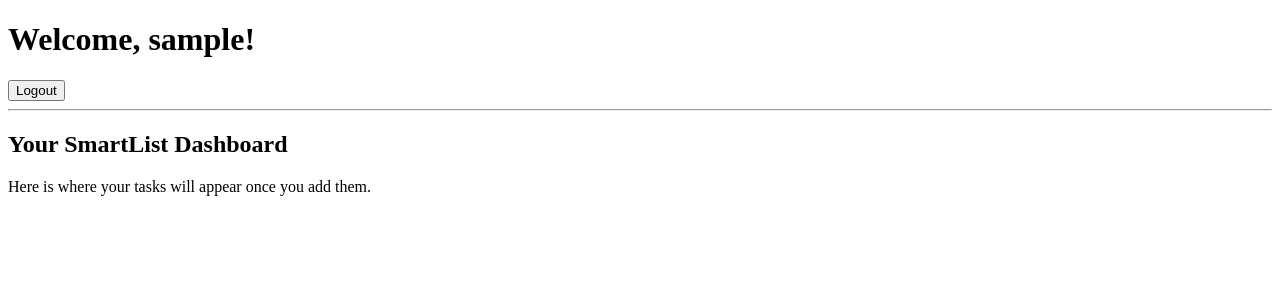
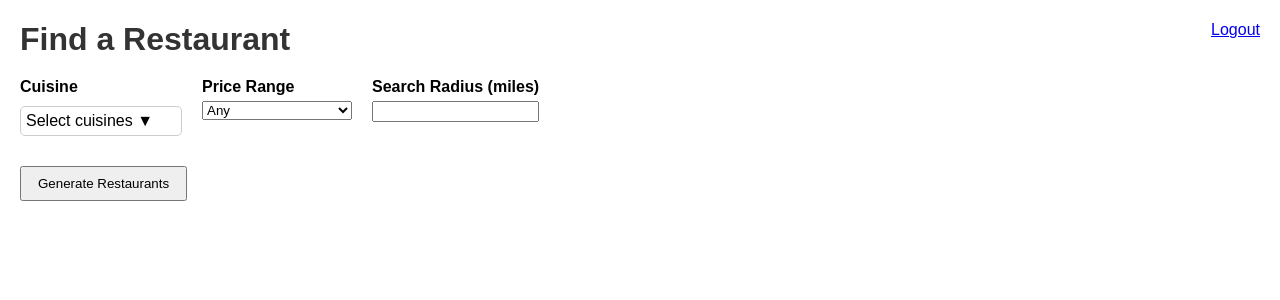
Before and after one commit to Amrink/SmartList, a Django app: page / in a window 1280 px wide. Shown: the top 300 px of the page. Run offline with Django 5.2, Linux system fonts and the light colour scheme; the visitor is signed in with stand-in values (Sample User, id 1).

Commit message:
restaurant picker MVP

```diff
--- a/core/forms.py
+++ b/core/forms.py
@@ -1,7 +1,11 @@
-# core/forms.py
 from django import forms
 from django.contrib.auth.forms import UserCreationForm
 from django.contrib.auth.models import User
+
+
+# ======================
+# AUTH / SIGN UP FORM
+# ======================
 
 class SignUpForm(UserCreationForm):
     email = forms.EmailField(required=True)
@@ -9,3 +13,55 @@
     class Meta:
         model = User
         fields = ("username", "email", "password1", "password2")
+
+
+# ======================
+# RESTAURANT FILTER FORM
+# ======================
+
+CUISINE_CHOICES = [
+    ("mexican", "Mexican"),
+    ("italian", "Italian"),
+    ("japanese", "Japanese"),
+    ("indian", "Indian"),
+    ("chinese", "Chinese"),
+    ("thai", "Thai"),
+    ("korean", "Korean"),
+    ("american", "American"),
+    ("mediterranean", "Mediterranean"),
+    ("middle_eastern", "Middle Eastern"),
+    ("vietnamese", "Vietnamese"),
+    ("greek", "Greek"),
+    ("french", "French"),
+]
+
+PRICE_CHOICES = [
+    ("", "Any"),
+    ("1", "$"),
+    ("2", "$$"),
+    ("3", "$$$"),
+    ("4", "$$$$"),
+]
+
+
+class RestaurantFilterForm(forms.Form):
+    price_range = forms.ChoiceField(
+        choices=PRICE_CHOICES,
+        required=False,
+        label="Price Range"
+    )
+
+    radius = forms.IntegerField(
+        required=False,
+        min_value=1,
+        max_value=50,
+        label="Search Radius (miles)",
+        help_text="1–50 miles"
+    )
+
+    cuisine = forms.MultipleChoiceField(
+        choices=CUISINE_CHOICES,
+        required=False,
+        widget=forms.CheckboxSelectMultiple,
+        label="Cuisine Type"
+    )
--- a/core/views.py
+++ b/core/views.py
@@ -1,13 +1,56 @@
 # core/views.py
 from django.shortcuts import render, redirect
 from django.contrib.auth.decorators import login_required
-from django.contrib.auth.views import LoginView, LogoutView
+from django.contrib.auth.views import LoginView
 from django.contrib.auth import login
-from .forms import SignUpForm  # we’ll create this next
+from .forms import SignUpForm, RestaurantFilterForm
+
+# Mock restaurant data
+RESTAURANTS = [
+    {"name": "Pasta Palace", "cuisine": "italian", "price": "$$", "rating": 4.7, "distance": 1.2},
+    {"name": "Sushi World", "cuisine": "japanese", "price": "$$$", "rating": 4.8, "distance": 2.0},
+    {"name": "Curry House", "cuisine": "indian", "price": "$", "rating": 4.5, "distance": 3.5},
+    {"name": "Taco Town", "cuisine": "mexican", "price": "$", "rating": 4.3, "distance": 1.5},
+    {"name": "Dragon Express", "cuisine": "chinese", "price": "$$", "rating": 4.6, "distance": 4.0},
+]
 
 @login_required
 def home(request):
-    return render(request, "home.html")
+    results = None
+    top_restaurants = None
+
+    if request.method == "POST":
+        form = RestaurantFilterForm(request.POST)
+        if form.is_valid():
+            results = form.cleaned_data
+
+            # Filter restaurants based on selected filters
+            filtered = RESTAURANTS
+
+            # Cuisine filter (multiple)
+            cuisines = results.get("cuisine")
+            if cuisines:
+                filtered = [r for r in filtered if r["cuisine"] in cuisines]
+
+            # Price range filter
+            price = results.get("price_range")
+            if price:
+                filtered = [r for r in filtered if r["price"] == price]
+
+            # Radius filter
+            radius = results.get("radius")
+            if radius:
+                filtered = [r for r in filtered if r["distance"] <= float(radius)]
+
+            # Sort by rating descending and take top 3
+            top_restaurants = sorted(filtered, key=lambda x: x["rating"], reverse=True)[:3]
+
+    else:
+        form = RestaurantFilterForm()
+
+    return render(request, "home.html", {"form": form, "results": results, "restaurants": top_restaurants})
+
+
 
 class CustomLoginView(LoginView):
     template_name = "login.html"
@@ -16,9 +59,9 @@
     if request.method == "POST":
         form = SignUpForm(request.POST)
         if form.is_valid():
-            user = form.save()       # creates user
-            login(request, user)     # logs in immediately
-            return redirect("home")  # redirect to dashboard
+            user = form.save()
+            login(request, user)
+            return redirect("home")
     else:
         form = SignUpForm()
     return render(request, "signup.html", {"form": form})
--- a/templates/home.html
+++ b/templates/home.html
@@ -1,21 +1,155 @@
 <!DOCTYPE html>
-<html lang="en">
+<html>
 <head>
-    <meta charset="UTF-8">
-    <title>SmartList Dashboard</title>
+  <title>SmartList - Restaurant Picker</title>
+  <style>
+    body { font-family: Arial, sans-serif; margin: 20px; }
+    h1 { color: #333; margin-bottom: 20px; }
+    .restaurant-card {
+        border: 1px solid #ccc;
+        padding: 10px;
+        margin: 10px 0;
+        border-radius: 5px;
+    }
+    .logout { float: right; margin-bottom: 20px; }
+    form { margin-bottom: 20px; }
+    .filters {
+        display: flex;
+        gap: 20px;
+        align-items: flex-start;
+        margin-bottom: 10px;
+        flex-wrap: wrap;
+    }
+    .filter-section { display: flex; flex-direction: column; min-width: 150px; position: relative; }
+    label { font-weight: bold; margin-bottom: 5px; }
+    button { padding: 8px 16px; margin-top: 20px; }
+
+    /* Multi-select dropdown */
+    .multi-select { border: 1px solid #ccc; border-radius: 5px; padding: 5px; cursor: pointer; min-width: 150px; }
+    .dropdown-options {
+        border: 1px solid #ccc;
+        border-radius: 5px;
+        position: absolute;
+        background: white;
+        top: 60px;
+        left: 0;
+        width: 100%;
+        max-height: 150px;
+        overflow-y: auto;
+        display: none;
+        z-index: 1000;
+    }
+    .dropdown-options label { display: block; padding: 5px; cursor: pointer; }
+    .selected-cuisines { display: flex; flex-wrap: wrap; gap: 5px; margin-bottom: 5px; }
+    .selected-cuisine {
+        display: inline-flex;
+        align-items: center;
+        background-color: #e0e0e0;
+        border-radius: 3px;
+        padding: 2px 5px;
+        font-size: 0.9em;
+    }
+    .selected-cuisine span { cursor: pointer; margin-left: 5px; font-weight: bold; }
+  </style>
 </head>
 <body>
-    <h1>Welcome, {{ user.username }}!</h1>
 
-    <!-- Logout form (POST request required for Django 5.1) -->
-    <form action="{% url 'logout' %}" method="post" style="display:inline;">
-        {% csrf_token %}
-        <button type="submit">Logout</button>
-    </form>
+  <div class="logout">
+    <a href="{% url 'logout' %}">Logout</a>
+  </div>
 
-    <hr>
+  <h1>Find a Restaurant</h1>
 
-    <h2>Your SmartList Dashboard</h2>
-    <p>Here is where your tasks will appear once you add them.</p>
+  <form method="post">
+    {% csrf_token %}
+
+    <div class="filters">
+
+      <!-- Cuisine multi-select dropdown -->
+      <div class="filter-section">
+        <label>Cuisine</label>
+        <div class="selected-cuisines" id="selected-cuisines"></div>
+        <div class="multi-select" id="cuisine-dropdown">Select cuisines ▼</div>
+        <div class="dropdown-options" id="cuisine-options">
+          {% for value, label in form.cuisine.field.choices %}
+            <label><input type="checkbox" value="{{ value }}" {% if value in form.cuisine.value %}checked{% endif %}> {{ label }}</label>
+          {% endfor %}
+        </div>
+      </div>
+
+      <!-- Price dropdown -->
+      <div class="filter-section">
+        <label for="price_range">{{ form.price_range.label }}</label>
+        {{ form.price_range }}
+      </div>
+
+      <!-- Radius dropdown -->
+      <div class="filter-section">
+        <label for="radius">{{ form.radius.label }}</label>
+        {{ form.radius }}
+      </div>
+
+    </div>
+
+    <button type="submit">Generate Restaurants</button>
+  </form>
+
+  {% if restaurants %}
+  <h2>Top 3 Restaurant Suggestions</h2>
+  {% for r in restaurants %}
+    <div class="restaurant-card">
+      <h3>{{ r.name }}</h3>
+      <p>Cuisine: {{ r.cuisine|title }}</p>
+      <p>Rating: {{ r.rating }}</p>
+      <p>Distance: {{ r.distance }} miles</p>
+      <p>Price: {{ r.price }}</p>
+    </div>
+  {% endfor %}
+{% endif %}
+
+
+  <script>
+    const dropdown = document.getElementById("cuisine-dropdown");
+    const options = document.getElementById("cuisine-options");
+    const selectedContainer = document.getElementById("selected-cuisines");
+    const checkboxes = options.querySelectorAll("input[type=checkbox]");
+
+    function updateSelectedCuisines() {
+      selectedContainer.innerHTML = "";
+      checkboxes.forEach(cb => {
+        if(cb.checked) {
+          const tag = document.createElement("div");
+          tag.className = "selected-cuisine";
+          tag.textContent = cb.parentElement.textContent.trim();
+          const remove = document.createElement("span");
+          remove.textContent = "x";
+          remove.onclick = () => {
+            cb.checked = false;
+            updateSelectedCuisines();
+          };
+          tag.appendChild(remove);
+          selectedContainer.appendChild(tag);
+        }
+      });
+    }
+
+    dropdown.addEventListener("click", () => {
+      options.style.display = options.style.display === "block" ? "none" : "block";
+    });
+
+    checkboxes.forEach(cb => {
+      cb.addEventListener("change", updateSelectedCuisines);
+    });
+
+    document.addEventListener("click", e => {
+      if(!dropdown.contains(e.target) && !options.contains(e.target)) {
+        options.style.display = "none";
+      }
+    });
+
+    // Initialize pre-selected options
+    updateSelectedCuisines();
+  </script>
+
 </body>
 </html>
```
